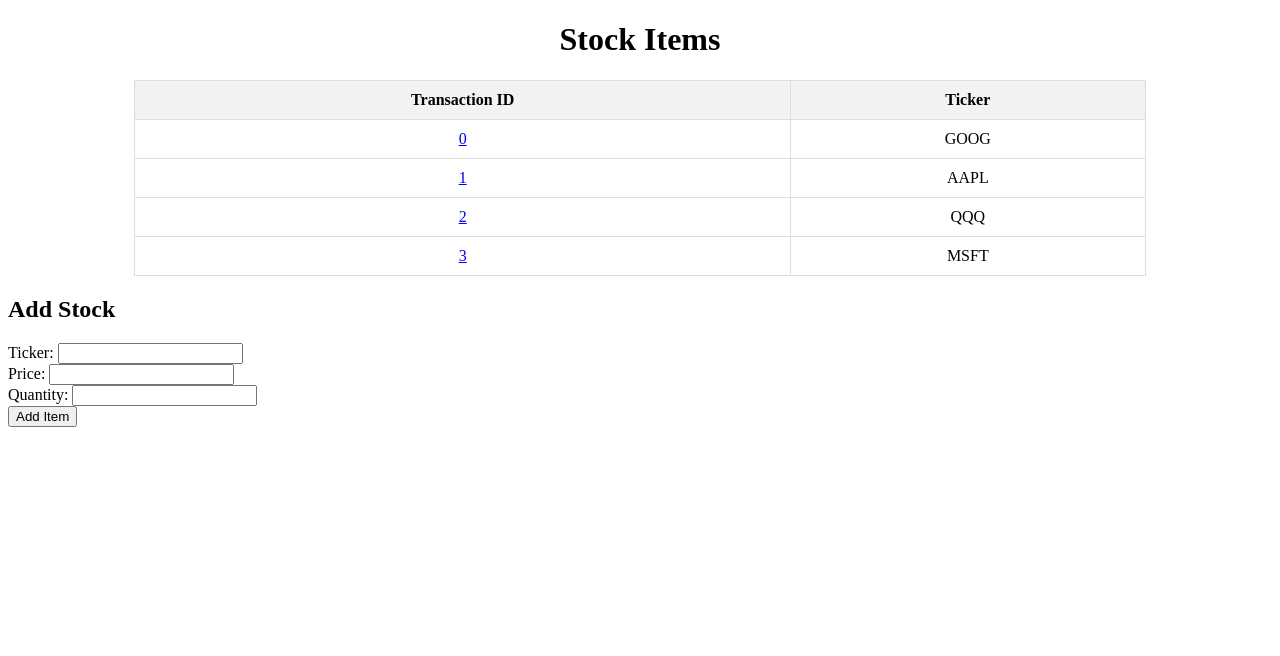
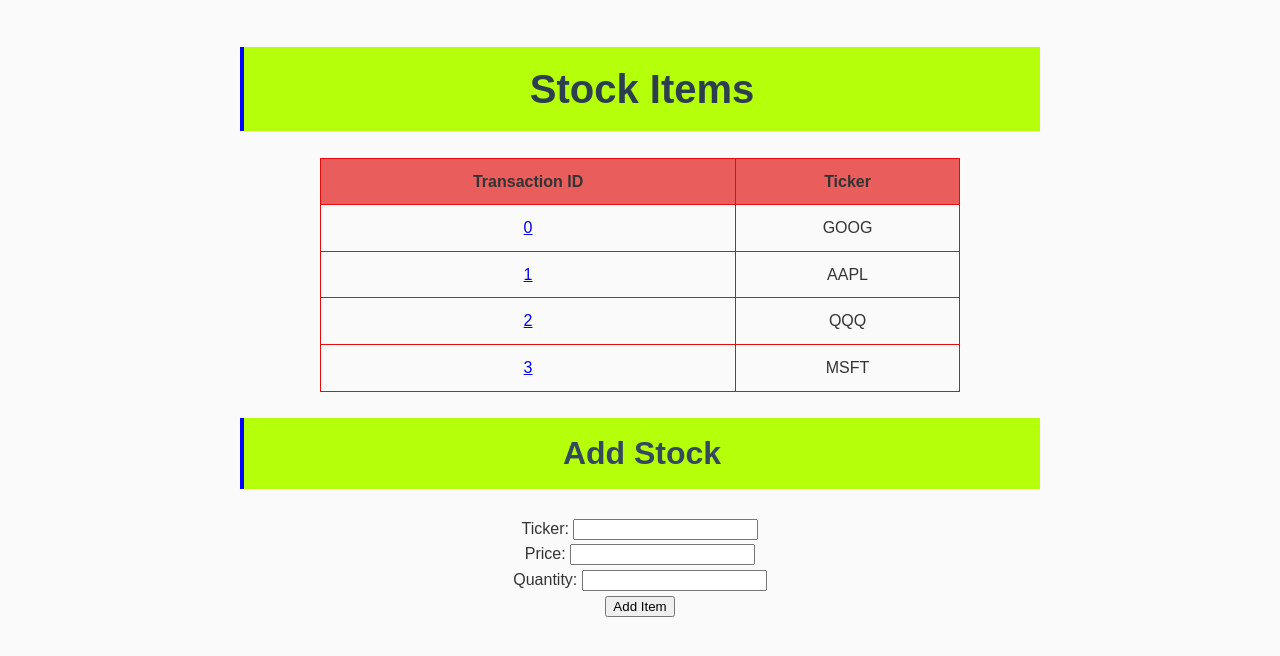
Before and after one commit to Ctandersonjr/expert-fishstick, a Flask app: page / in a window 1280 px wide. Shown: the top 656 px of the page. Run offline with Flask 3, Linux system fonts and the light colour scheme.

Commit message:
"Added style.css and linked html pages"

```diff
--- a/src/expert_fishstick/main.py
+++ b/src/expert_fishstick/main.py
@@ -91,6 +91,7 @@ def labels():
         raise TypeError("Ticker must be 6 characters or fewer")
     if float(price) <= 0:
         raise TypeError("Price must be more than 0")
+
     if quantity <= "0":
         raise TypeError("Quantity must be more than O")
 
--- a/src/expert_fishstick/templates/stocks.html
+++ b/src/expert_fishstick/templates/stocks.html
@@ -3,6 +3,7 @@
 
 
 <head>
+    <link rel="stylesheet" href="style.css">
     <meta charset="utf-8">
     <title>Stock Items Table</title>
     <style>
@@ -14,20 +15,20 @@
 
         th,
         td {
-            border: 1px solid #ddd;
+            border: 1px solid #e80d0d;
             padding: 10px;
             text-align: center;
         }
 
         th {
-            background-color: #f2f2f2;
+            background-color: #e95d5d;
         }
     </style>
 </head>
 
 
 <body>
-    <h1 style="text-align: center;">Stock Items</h1>
+    <h1 class="highlight" style="text-align: center;">Stock Items</h1>
     <table>
         <thead>
             <tr>
@@ -51,8 +52,8 @@
         </tbody>
     </table>
 
-    <h2>Add Stock</h2>
-    <form action="/transactions" method="POST">
+    <h2 class="highlight" style="text-align: center;">Add Stock</h2>
+    <form action="/transactions" method="POST" style="text-align: center;">
         <label for="ticker">Ticker:</label>
         <input type="text" id="ticker" name="ticker" required><br>
 
--- /dev/null
+++ b/src/expert_fishstick/templates/style.css
@@ -0,0 +1,62 @@
+body {
+  font-family: Arial, Helvetica, sans-serif;
+  max-width: 800px;
+  margin: 0 auto;
+  padding: 20px;
+  line-height: 1.6;
+  background-color: #fafafa;
+  color: #333;
+}
+
+h1 {
+  font-size: 2.5em;
+  color: #2c3e50;
+}
+
+h2 {
+  font-size: 2em;
+  color: #34495e;
+}
+
+h3 {
+  font-size: 1.75em;
+}
+
+h4 {
+  font-size: 1.5em;
+}
+
+h5 {
+  font-size: 1.25em;
+}
+
+h6 {
+  font-size: 1em;
+  color: #666;
+}
+
+
+p {
+  font-size: 1em;
+  margin-bottom: 1em;
+}
+
+
+.highlight {
+  background-color: #b6ff0b;
+  padding: 10px;
+  border-left: 4px solid #0004ff;
+}
+
+#main-title {
+  text-align: center;
+  text-transform: uppercase;
+  letter-spacing: 2px;
+}
+
+
+.footer-text {
+  text-align: center;
+  font-size: 0.9em;
+  color: #888;
+}
```
Also changed, not shown: src/expert_fishstick/templates/transactions.html (+6 -6 lines).
